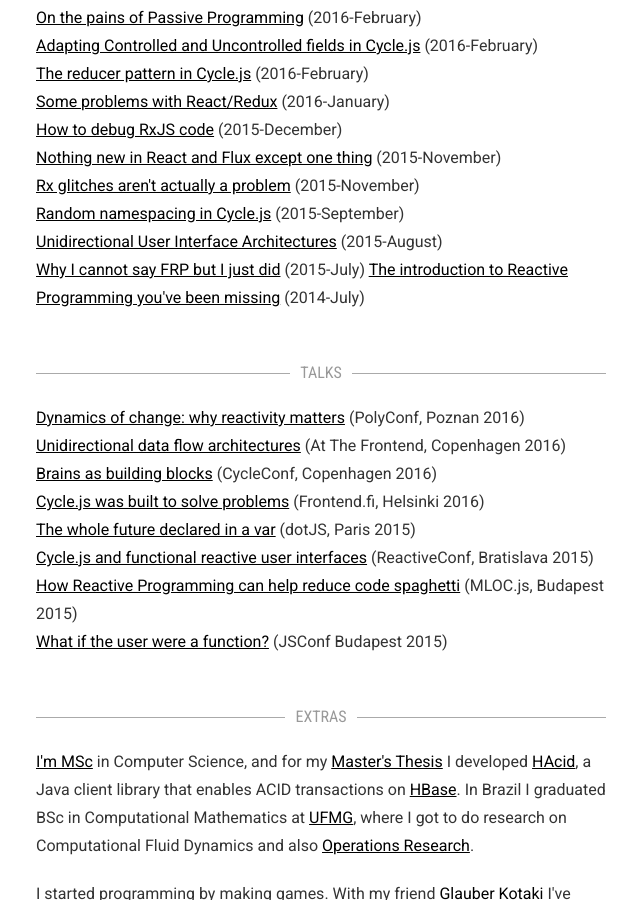
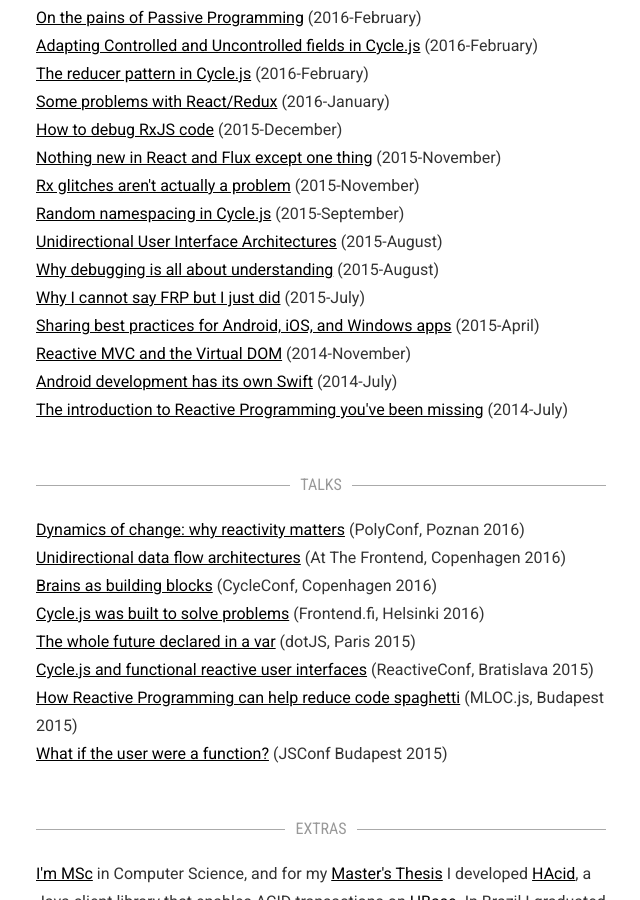
Before and after one commit to staltz/staltz.com, a Jekyll site: the page built from index.html, in a window 1280 px wide and 900 px high, scrolled down 1577 px. Shown: the whole window, without its empty margins (319-959 px from the left). Built offline with Jekyll 4.4.1, drawn with Linux system fonts in a browser that asks for light colours; nearby versions of some CDN libraries.

Commit message:
Add more blog posts from Futurice blog

```diff
--- a/index.html
+++ b/index.html
@@ -52,7 +52,11 @@ layout: blank
           {% for post in site.posts %}
             <a href="{{ post.url }}">{{ post.title }}</a> ({{ post.date | date: "%Y-%B" }})<br />
           {% endfor %}
-            <a href="https://medium.com/@andrestaltz/why-i-cannot-say-frp-but-i-just-did-d5ffaa23973b#.xym3mzpyn">Why I cannot say FRP but I just did</a> (2015-July)
+            <a href="http://futurice.com/blog/why-debugging-is-all-about-understanding">Why debugging is all about understanding</a> (2015-August)<br />
+            <a href="https://medium.com/@andrestaltz/why-i-cannot-say-frp-but-i-just-did-d5ffaa23973b#.xym3mzpyn">Why I cannot say FRP but I just did</a> (2015-July)<br />
+            <a href="http://futurice.com/blog/best-practices-mobile">Sharing best practices for Android, iOS, and Windows apps</a> (2015-April)<br />
+            <a href="http://futurice.com/blog/reactive-mvc-and-the-virtual-dom">Reactive MVC and the Virtual DOM</a> (2014-November)<br />
+            <a href="http://futurice.com/blog/android-development-has-its-own-swift">Android development has its own Swift</a> (2014-July)<br />
             <a href="https://gist.github.com/staltz/868e7e9bc2a7b8c1f754">The introduction to Reactive Programming you've been missing</a> (2014-July)
           </p>
 
```
